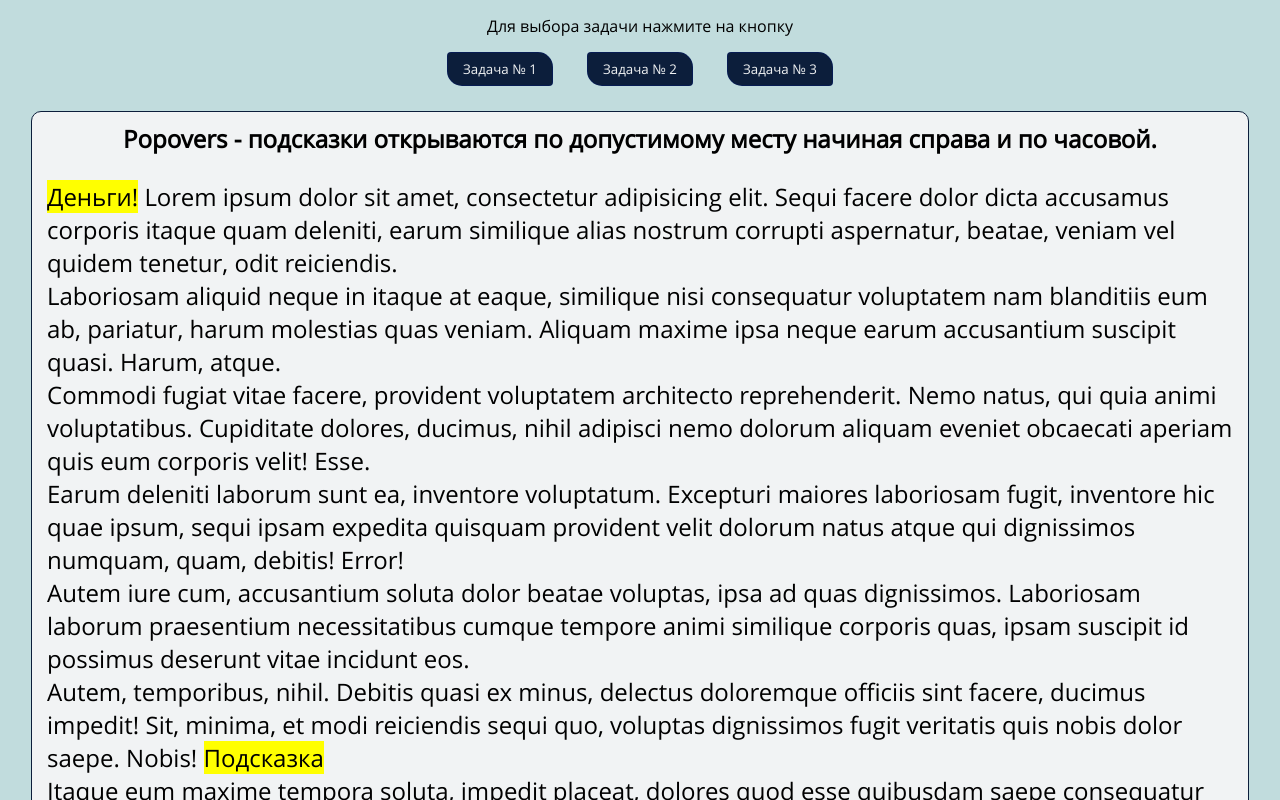
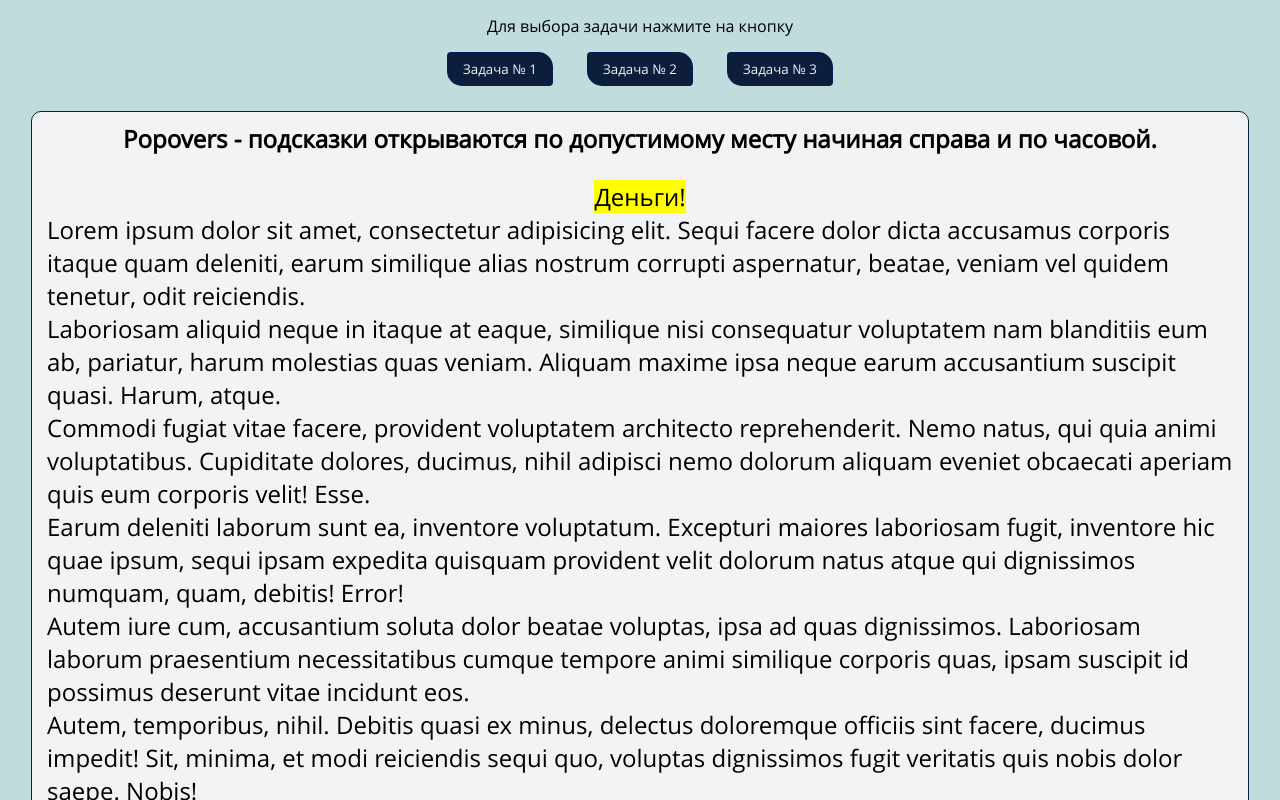
Before and after one commit to RT-Vinsent/ahj-homeworks-5, a website built with webpack: page src/index.html in a window 1280 px wide. Both pictures are taken after a click on the button "Задача № 1". Shown: the top 800 px of the page. Built offline with nearby package versions, Linux system fonts and the light colour scheme.

Commit message:
Дз 5, Задача 1 - Popovers. Упростил позиционирование.

```diff
--- a/src/css/style.css
+++ b/src/css/style.css
@@ -38,6 +38,12 @@ body {
 #taskOne .container {
   font-size: 24px;
   padding: 15px;
+}
+
+#taskOne .container p {
+  margin: auto;
+  display: flex;
+  justify-content: center;
 }
 
 .task {
--- a/src/js/taskOne/PopoversController.js
+++ b/src/js/taskOne/PopoversController.js
@@ -11,6 +11,7 @@ export default class Popovers {
   onClick(textEL) {
     this.popoversPlay.delTooltip(); // удаляет старую подсказку
     this.popoversPlay.addTooltip(textEL); // добавляет новую подсказку
-    this.popoversPlay.positioning(); // позиционирует подсказку
+    // this.popoversPlay.positioning(); // позиционирует подсказку c любой стороны
+    this.popoversPlay.position(); // позиционирует подсказку только сверху
   }
 }
--- a/src/js/taskOne/PopoversPlay.js
+++ b/src/js/taskOne/PopoversPlay.js
@@ -32,85 +32,81 @@ export default class PopoversPlay {
       </H2>
       <div class="container">
 
-        <div><a href="" class="has-tooltip" title="Устройтесь на работу!">Деньги!</a>
+        <p><a href="" class="has-tooltip" title="Устройтесь на работу!">Деньги!</a></p>
 
-        Lorem ipsum dolor sit amet, consectetur adipisicing elit. Sequi facere dolor dicta accusamus corporis itaque
-        quam deleniti, earum similique alias nostrum corrupti aspernatur, beatae, veniam vel quidem tenetur, odit reiciendis.</div>
+        <p>Lorem ipsum dolor sit amet, consectetur adipisicing elit. Sequi facere dolor dicta accusamus corporis itaque
+        quam deleniti, earum similique alias nostrum corrupti aspernatur, beatae, veniam vel quidem tenetur, odit reiciendis.</p>
 
-        <div>Laboriosam aliquid neque in itaque at eaque, similique nisi consequatur voluptatem nam blanditiis eum ab, pariatur,
-        harum molestias quas veniam. Aliquam maxime ipsa neque earum accusantium suscipit quasi. Harum, atque.</div>
+        <p>Laboriosam aliquid neque in itaque at eaque, similique nisi consequatur voluptatem nam blanditiis eum ab, pariatur,
+        harum molestias quas veniam. Aliquam maxime ipsa neque earum accusantium suscipit quasi. Harum, atque.</p>
 
-        <div>Commodi fugiat vitae facere, provident voluptatem architecto reprehenderit. Nemo natus, qui quia animi voluptatibus.
-        Cupiditate dolores, ducimus, nihil adipisci nemo dolorum aliquam eveniet obcaecati aperiam quis eum corporis velit! Esse.</div>
+        <p>Commodi fugiat vitae facere, provident voluptatem architecto reprehenderit. Nemo natus, qui quia animi voluptatibus.
+        Cupiditate dolores, ducimus, nihil adipisci nemo dolorum aliquam eveniet obcaecati aperiam quis eum corporis velit! Esse.</p>
 
-        <div>Earum deleniti laborum sunt ea, inventore voluptatum. Excepturi maiores laboriosam fugit, inventore hic quae ipsum,
-        sequi ipsam expedita quisquam provident velit dolorum natus atque qui dignissimos numquam, quam, debitis! Error!</div>
+        <p>Earum deleniti laborum sunt ea, inventore voluptatum. Excepturi maiores laboriosam fugit, inventore hic quae ipsum,
+        sequi ipsam expedita quisquam provident velit dolorum natus atque qui dignissimos numquam, quam, debitis! Error!</p>
 
-        <div>Autem iure cum, accusantium soluta dolor beatae voluptas, ipsa ad quas dignissimos. Laboriosam laborum praesentium
-        necessitatibus cumque tempore animi similique corporis quas, ipsam suscipit id possimus deserunt vitae incidunt eos.</div>
+        <p>Autem iure cum, accusantium soluta dolor beatae voluptas, ipsa ad quas dignissimos. Laboriosam laborum praesentium
+        necessitatibus cumque tempore animi similique corporis quas, ipsam suscipit id possimus deserunt vitae incidunt eos.</p>
 
-        <div>Autem, temporibus, nihil. Debitis quasi ex minus, delectus doloremque officiis sint facere, ducimus impedit! Sit, minima,
-        et modi reiciendis sequi quo, voluptas dignissimos fugit veritatis quis nobis dolor saepe. Nobis!
+        <p>Autem, temporibus, nihil. Debitis quasi ex minus, delectus doloremque officiis sint facere, ducimus impedit! Sit, minima,
+        et modi reiciendis sequi quo, voluptas dignissimos fugit veritatis quis nobis dolor saepe. Nobis!</p>
 
-        <a href="" class="has-tooltip" title="Это просто подсказка!">Подсказка</a></div>
+        <p><a href="" class="has-tooltip" title="Это просто подсказка!">Подсказка</a></p>
 
-        <div>Itaque eum maxime tempora soluta, impedit placeat, dolores quod esse quibusdam saepe consequatur pariatur maiores?
-        Ex minima delectus unde sit repudiandae quidem maxime non velit aliquam temporibus nulla, magnam, laboriosam!</div>
+        <p>Itaque eum maxime tempora soluta, impedit placeat, dolores quod esse quibusdam saepe consequatur pariatur maiores?
+        Ex minima delectus unde sit repudiandae quidem maxime non velit aliquam temporibus nulla, magnam, laboriosam!</p>
 
-        <div>Eum maiores doloribus, unde vel, doloremque, perferendis amet perspiciatis et distinctio natus veniam tempora magni
-        possimus. Eius repellat molestiae nihil deserunt accusantium provident soluta eligendi, sequi possimus suscipit, laudantium, rem!</div>
+        <p>Eum maiores doloribus, unde vel, doloremque, perferendis amet perspiciatis et distinctio natus veniam tempora magni
+        possimus. Eius repellat molestiae nihil deserunt accusantium provident soluta eligendi, sequi possimus suscipit, laudantium, rem!</p>
 
-        <div>Odit voluptas quisquam minus id magni, temporibus cupiditate rem aspernatur nihil ipsam? Minima, tempora perspiciatis doloribus
-        ut nulla. Magni tempore repellendus voluptatem nisi esse minima ipsam, saepe facere et qui?</div>
+        <p>Odit voluptas quisquam minus id magni, temporibus cupiditate rem aspernatur nihil ipsam? Minima, tempora perspiciatis doloribus
+        ut nulla. Magni tempore repellendus voluptatem nisi esse minima ipsam, saepe facere et qui?</p>
 
-        <div>Esse molestiae dolore hic sunt asperiores vitae odio ab voluptatum provident corporis, voluptates ducimus reiciendis inventore,
-        placeat quasi minima dicta nemo voluptas voluptate unde, culpa illum? Modi qui, officia nobis.</div>
+        <p>Esse molestiae dolore hic sunt asperiores vitae odio ab voluptatum provident corporis, voluptates ducimus reiciendis inventore,
+        placeat quasi minima dicta nemo voluptas voluptate unde, culpa illum? Modi qui, officia nobis.</p>
 
-        <div>Enim blanditiis nesciunt, repudiandae, ipsa accusantium  quos vitae magnam modi? Quia eaque natus officiis excepturi adipisci
+        <p>Enim blanditiis nesciunt, repudiandae, ipsa accusantium  quos vitae magnam modi? Quia eaque natus officiis excepturi adipisci
+        optio voluptate quis ut praesentium vero. Adipisci pariatur molestias harum ullam, incidunt blanditiis officia!</p>
 
-        <a href="" class="has-tooltip" title="Не важный текст подсказки">Важно</a>
+        <p><a href="" class="has-tooltip" title="Не важный текст подсказки">Важно</a> </p>
 
-        optio voluptate quis ut praesentium vero. Adipisci pariatur molestias harum ullam, incidunt blanditiis officia!</div>
+        <p>Beatae aspernatur eveniet doloribus ullam magnam, reprehenderit odio eius, laboriosam voluptatum cupiditate voluptate officiis
+        fuga neque, inventore magni, labore assumenda porro dolores quidem. Accusantium temporibus consectetur architecto ab, a suscipit?</p>
 
-        <div>Beatae aspernatur eveniet doloribus ullam magnam, reprehenderit odio eius, laboriosam voluptatum cupiditate voluptate officiis
-        fuga neque, inventore magni, labore assumenda porro dolores quidem. Accusantium temporibus consectetur architecto ab, a suscipit?</div>
+        <p>Sit dicta eos magni vel quae est debitis ipsam eligendi veniam totam et perspiciatis reprehenderit itaque excepturi omnis autem
+        nihil explicabo sequi ut optio, officia voluptates sed? Ipsam, rerum maiores.</p>
 
-        <div>Sit dicta eos magni vel quae est debitis ipsam eligendi veniam totam et perspiciatis reprehenderit itaque excepturi omnis autem
-        nihil explicabo sequi ut optio, officia voluptates sed? Ipsam, rerum maiores.</div>
+        <p>Doloremque fugiat nemo ea, id praesentium illum ab soluta cumque labore nam. Itaque reprehenderit vitae aliquid debitis rerum
+        temporibus cupiditate quos dignissimos! Praesentium molestias provident vero quia esse recusandae magni.</p>
 
-        <div>Doloremque fugiat nemo ea, id praesentium illum ab soluta cumque labore nam. Itaque reprehenderit vitae aliquid debitis rerum
-        temporibus cupiditate quos dignissimos! Praesentium molestias provident vero quia esse recusandae magni.</div>
+        <p>Soluta, rem reprehenderit dignissimos excepturi aut alias natus dicta, cumque, sequi, perferendis facere! Neque debitis veritatis
+        ratione in aut, consectetur incidunt sunt cupiditate exercitationem! Perferendis nemo molestias facilis perspiciatis voluptas.</p>
 
-        <div>Soluta, rem reprehenderit dignissimos excepturi aut alias natus dicta, cumque, sequi, perferendis facere! Neque debitis veritatis
+        <p><a href="" class="has-tooltip" title="Подсказка открыта">Подсказку</a></p>
 
-        <a href="" class="has-tooltip" title="Подсказка открыта">Подсказку</a>
+        <p>Totam dicta esse iure repudiandae asperiores culpa accusamus facilis magnam aut nemo earum quia provident necessitatibus, nihil amet,
+        praesentium voluptatibus animi temporibus libero dolorem quis eveniet dolore debitis nisi. Suscipit.</p>
 
-        ratione in aut, consectetur incidunt sunt cupiditate exercitationem! Perferendis nemo molestias facilis perspiciatis voluptas.</div>
+        <p>Dolores, inventore, minima. Aut assumenda laudantium praesentium, molestiae cumque incidunt animi necessitatibus ut laboriosam.
+        Porro cupiditate laboriosam, eum dicta ut repudiandae aliquam explicabo soluta. Quidem molestiae numquam unde accusantium quasi!</p>
 
-        <div>Totam dicta esse iure repudiandae asperiores culpa accusamus facilis magnam aut nemo earum quia provident necessitatibus, nihil amet,
-        praesentium voluptatibus animi temporibus libero dolorem quis eveniet dolore debitis nisi. Suscipit.</div>
+        <p>Eveniet iusto, placeat architecto enim fugiat obcaecati, ullam perferendis in culpa commodi, provident magnam similique natus nobis.
+        Illum, dolores, voluptate placeat laboriosam soluta cupiditate possimus, ea aspernatur quis debitis sint.</p>
 
-        <div>Dolores, inventore, minima. Aut assumenda laudantium praesentium, molestiae cumque incidunt animi necessitatibus ut laboriosam.
-        Porro cupiditate laboriosam, eum dicta ut repudiandae aliquam explicabo soluta. Quidem molestiae numquam unde accusantium quasi!</div>
+        <p>Eligendi reiciendis doloremque veritatis rerum corporis voluptatem est expedita porro fuga quae. Nam hic asperiores consequatur odit,
+        ea, illo vitae quis non, aperiam tenetur architecto sint, nisi iure ipsum laudantium.</p>
 
-        <div>Eveniet iusto, placeat architecto enim fugiat obcaecati, ullam perferendis in culpa commodi, provident magnam similique natus nobis.
-        Illum, dolores, voluptate placeat laboriosam soluta cupiditate possimus, ea aspernatur quis debitis sint.</div>
+        <p>Ad, repellendus doloremque. Debitis molestiae recusandae vero, quasi autem iusto mollitia deserunt odio delectus voluptatum dicta quae,
+        tempora sint doloremque rem. Quod eum fugiat magni nostrum, dolore eligendi vel nisi.</p>
 
-        <div>Eligendi reiciendis doloremque veritatis rerum corporis voluptatem est expedita porro fuga quae. Nam hic asperiores consequatur odit,
-        ea, illo vitae quis non, aperiam tenetur architecto sint, nisi iure ipsum laudantium.</div>
+        <p>Lorem ipsum dolor sit amet, consectetur adipisicing elit. Aut aspernatur praesentium ipsum perferendis voluptas omnis ab quidem,
+        corrupti corporis aperiam, architecto, doloremque sequi at nisi fugit quaerat molestiae quae consectetur!</p>
 
-        <div>Ad, repellendus doloremque. Debitis molestiae recusandae vero, quasi autem iusto mollitia deserunt odio delectus voluptatum dicta quae,
-        tempora sint doloremque rem. Quod eum fugiat magni nostrum, dolore eligendi vel nisi.</div>
+        <p><a href="" class="has-tooltip" title="Выхода нет, скоро рассвет">Конец</a></p>
 
-        <div>Lorem ipsum dolor sit amet, consectetur adipisicing elit. Aut aspernatur praesentium ipsum perferendis voluptas omnis ab quidem,
-
-        <a href="" class="has-tooltip" title="Выхода нет, скоро рассвет">Конец</a>
-
-        corrupti corporis aperiam, architecto, doloremque sequi at nisi fugit quaerat molestiae quae consectetur!</div>
-
-        <div>Modi ab asperiores est quae consectetur inventore perferendis! Voluptatibus cumque voluptate repellat, earum ad nulla et natus eligendi.
-        Repellat ad iusto facilis dolorem recusandae, modi suscipit sapiente soluta nihil quam!</div>
-
+        <p>Modi ab asperiores est quae consectetur inventore perferendis! Voluptatibus cumque voluptate repellat, earum ad nulla et natus eligendi.
+        Repellat ad iusto facilis dolorem recusandae, modi suscipit sapiente soluta nihil quam!</p>
       </div>
     `;
 
@@ -124,8 +120,8 @@ export default class PopoversPlay {
       this.hasTooltips[i].addEventListener('click', (event) => this.onClick(event));
     }
 
-    // событие для позиционирования подсказки при зменении ширины экрана
-    window.addEventListener('resize', () => this.positioning());
+    // -- в упрощённой версии нет нужды для позиционирования подсказки при зменении ширины экрана
+    // window.addEventListener('resize', () => this.positioning());
   }
 
   // Add listener to click
@@ -179,6 +175,28 @@ export default class PopoversPlay {
     }
   }
 
+  // позиционирование подсказки только сверху по центру
+  position() {
+    if (!this.toltipEl) { return; } // если подсказки нету, то метод остонавливается
+
+    const {
+      top,
+      left,
+      width,
+    } = this.toltipEl.getBoundingClientRect(); // координаты ссылки на подсказку
+
+    const tooltipH = this.tooltip.getBoundingClientRect().height; // высота подсказки
+    const tooltipW = this.tooltip.getBoundingClientRect().width; // ширина подсказки
+
+    const tooltipTop = window.pageYOffset + top; // растояние от начала страницы до ссылки
+
+    this.tooltip.dataset.position = 'top'; // задаёv дата атрибут для стилизации подсказки через CSS
+
+    // позиционирования подсказки через стили
+    this.tooltip.style = `left: ${(left + width / 2) - tooltipW / 2}px; top: ${tooltipTop - tooltipH}px`;
+  }
+
+  // метод для позиционирования подсказки с любой доступной стороны
   positioning() {
     if (!this.toltipEl) { return; }
     const screenW = window.innerWidth;
@@ -197,17 +215,6 @@ export default class PopoversPlay {
       height,
       width,
     } = this.toltipEl.getBoundingClientRect(); // координаты ссылки на подсказку
-
-    // console.log(`top ${top}`);
-    // console.log(`left ${left}`);
-    // console.log(`right ${right}`);
-    // console.log(`bottom ${bottom}`);
-    // console.log(`height ${height}`);
-    // console.log(`width ${width}`);
-
-    // console.log(`screenWidth ${screenW}`);
-    // console.log(`screenHeight ${screenH}`);
-    // console.log(`heightPage ${heightPage}`);
 
     // задаём через style позиционирование по условию
     if (screenW - (right + tooltipW) >= 0) {
```
